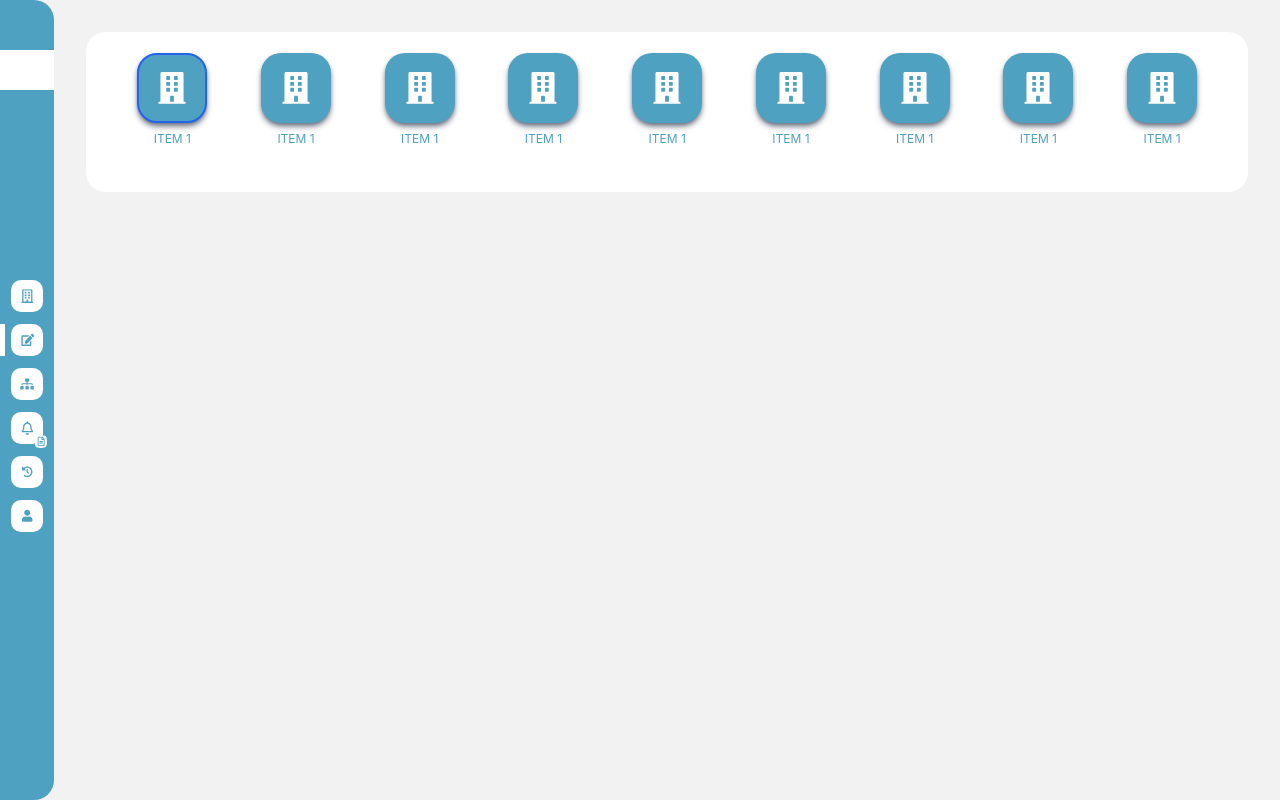
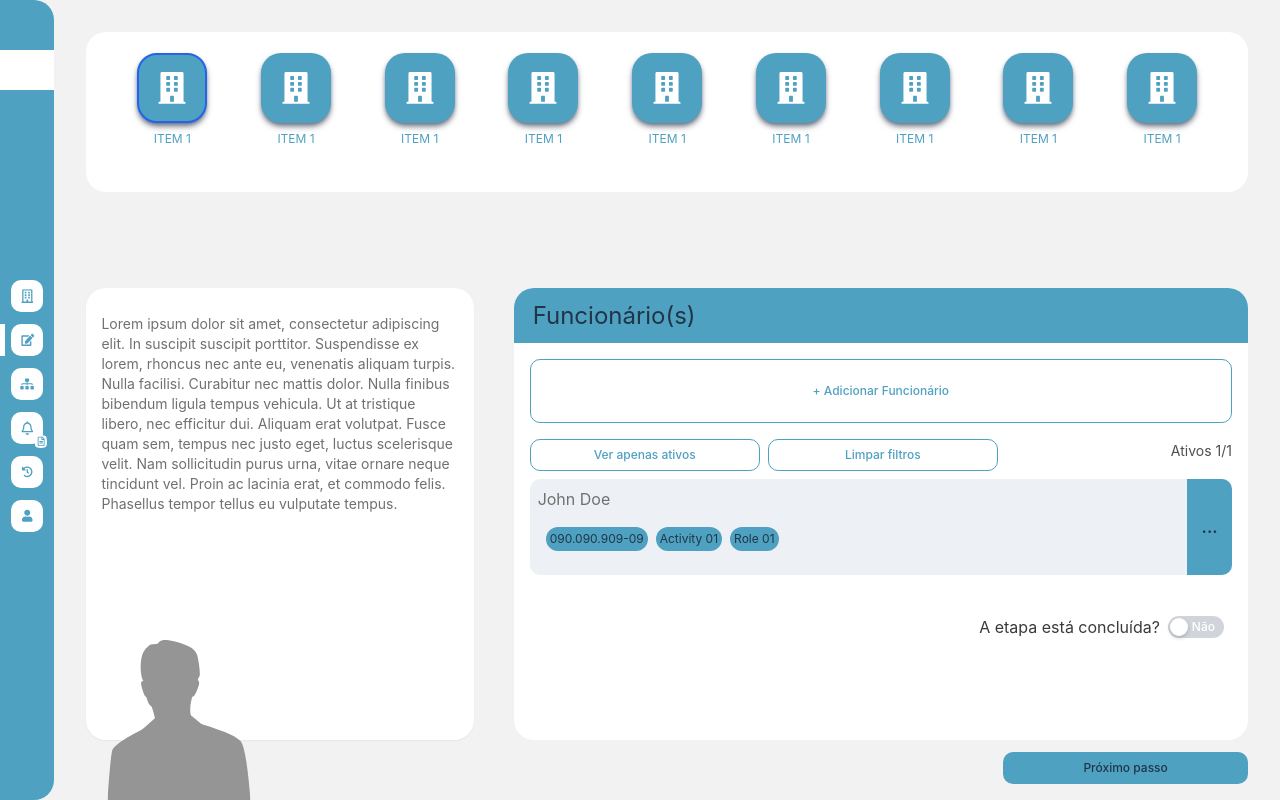
Before and after one commit to nicaloribeiro/desafio-react-sea, a React (Vite) app in the folder frontend/: page /edit in a window 1280 px wide. Built offline with nearby package versions, Linux system fonts and the light colour scheme.

Commit message:
Criacao das paginas

```diff
--- /dev/null
+++ b/frontend/src/pages/Edit/components/EployeesList/index.jsx
@@ -0,0 +1,75 @@
+import { Switch } from "antd";
+import EmployerCard from "../EmployerCard";
+import Button from "/src/components/Button";
+import { useDispatch, useSelector } from "react-redux";
+import { updateStepIsDone } from "/src/store/actions/employerActions";
+
+const EmployeesList = ({ currentStep }) => {
+  const dispatch = useDispatch();
+  const employeesList = useSelector(
+    (state) => state.employerReducer.steps[currentStep].employers
+  );
+
+  const stepDone = useSelector(
+    (state) => state.employerReducer.steps[currentStep].isDone
+  );
+
+  console.log(employeesList[0]);
+
+  const countIsActive = (list) => list?.filter((el) => el.isActive).length;
+
+  return (
+    <div className="lg:w-2/3 pt-10 lg:pt-0 lg:pl-10 lg:pb-[60px]">
+      <div className="flex flex-col bg-white rounded-[20px] h-full">
+        <div className="flex items-center pl-[19px] bg-primary-blue rounded-t-[20px] h-[55px]">
+          <p className="text-2xl">Funcionário(s)</p>
+        </div>
+        <div className="flex flex-col items-center justify-center p-4 overflow-y-auto">
+          <Button text="+ Adicionar Funcionário" large transparent full />
+          <div className="w-full mt-2 lg:flex lg:items-center lg:justify-between">
+            <div className="lg:flex lg:w-2/3 lg:justify-between">
+              <Button
+                text="Ver apenas ativos"
+                transparent
+                spacing={2}
+                full
+                className="lg:mr-2"
+              />
+              <Button text="Limpar filtros" transparent spacing={2} full />
+            </div>
+            <div className="flex justify-center lg:w-1/3 lg:justify-end">
+              <p className="text-[#4F4F4F] text-sm">
+                Ativos {countIsActive(employeesList)}/{employeesList?.length}
+              </p>
+            </div>
+          </div>
+          {employeesList?.length > 0
+            ? employeesList?.map((employer, index) => (
+                <EmployerCard
+                  key={`${employer.name}-${index}`}
+                  employer={employer}
+                />
+              ))
+            : null}
+        </div>
+        <div className="flex items-center justify-end w-full p-4 ">
+          <p className="text-[#3A3A3A]">A etapa está concluída?</p>
+          <Switch
+            checked={stepDone}
+            checkedChildren="Sim"
+            unCheckedChildren="Não"
+            className="mx-2 bg-gray-300"
+            onChange={(checked) =>
+              dispatch(updateStepIsDone(currentStep, checked))
+            }
+          />
+        </div>
+      </div>
+      <div className="flex justify-end w-full mt-3">
+        <Button text="Próximo passo" />
+      </div>
+    </div>
+  );
+};
+
+export default EmployeesList;
--- /dev/null
+++ b/frontend/src/pages/Edit/components/InfoCard/index.jsx
@@ -0,0 +1,24 @@
+import personIcon from "/src/assets/person.svg";
+const InfoCard = () => {
+  return (
+    <div className="relative lg:pb-[60px] mt-5 lg:mt-0 lg:w-1/3">
+      <div className="bg-white shadow-sm rounded-[20px] z-0 h-[484px] lg:h-full lg:w-full px-[15px] pt-[26px]">
+        <p className="text-[#707070] text-sm">
+          Lorem ipsum dolor sit amet, consectetur adipiscing elit. In suscipit
+          suscipit porttitor. Suspendisse ex lorem, rhoncus nec ante eu,
+          venenatis aliquam turpis. Nulla facilisi. Curabitur nec mattis dolor.
+          Nulla finibus bibendum ligula tempus vehicula. Ut at tristique libero,
+          nec efficitur dui. Aliquam erat volutpat. Fusce quam sem, tempus nec
+          justo eget, luctus scelerisque velit. Nam sollicitudin purus urna,
+          vitae ornare neque tincidunt vel. Proin ac lacinia erat, et commodo
+          felis. Phasellus tempor tellus eu vulputate tempus.
+        </p>
+      </div>
+      <img
+        className="absolute z-20 bottom-0 w-36 h-40 ml-[21px]"
+        src={personIcon}
+      />
+    </div>
+  );
+};
+export default InfoCard;
--- a/frontend/src/pages/Edit/components/Steps/index.jsx
+++ b/frontend/src/pages/Edit/components/Steps/index.jsx
@@ -1,12 +1,6 @@
-import { useState } from "react";
 import { formSteps } from "./helper";
-import { useSelector } from "react-redux";
 
-const FormSteps = () => {
-  const currentStep = useSelector((state) => state.employerReducer.currentStep);
-  const storeSteps = useSelector((state) => state.employerReducer.steps);
-  console.log(storeSteps[currentStep].isDone);
-
+const FormSteps = ({ currentStep, storeSteps }) => {
   return (
     <div className="flex flex-wrap items-center justify-around min-h-[160px] bg-white rounded-[20px] py-4 px-6 lg:py-0">
       {formSteps.map((stepEl, index) => (
--- a/frontend/src/pages/Edit/index.jsx
+++ b/frontend/src/pages/Edit/index.jsx
@@ -1,10 +1,19 @@
+import EmployeesList from "./components/EployeesList";
+import InfoCard from "./components/InfoCard";
 import FormSteps from "./components/Steps";
+import { useSelector } from "react-redux";
 
 const EditPage = () => {
+  const currentStep = useSelector((state) => state.employerReducer.currentStep);
+  const storeSteps = useSelector((state) => state.employerReducer.steps);
   return (
-    <>
-      <FormSteps />
-    </>
+    <div className="lg:min-h-full relative pb-10 lg:pb-0">
+      <FormSteps currentStep={currentStep} storeSteps={storeSteps} />
+      <div className="flex flex-col flex-grow w-full lg:h-2/3 justify-between lg:flex-row lg:bottom-0 lg:absolute">
+        <InfoCard />
+        <EmployeesList currentStep={currentStep}/>
+      </div>
+    </div>
   );
 };
 
```
